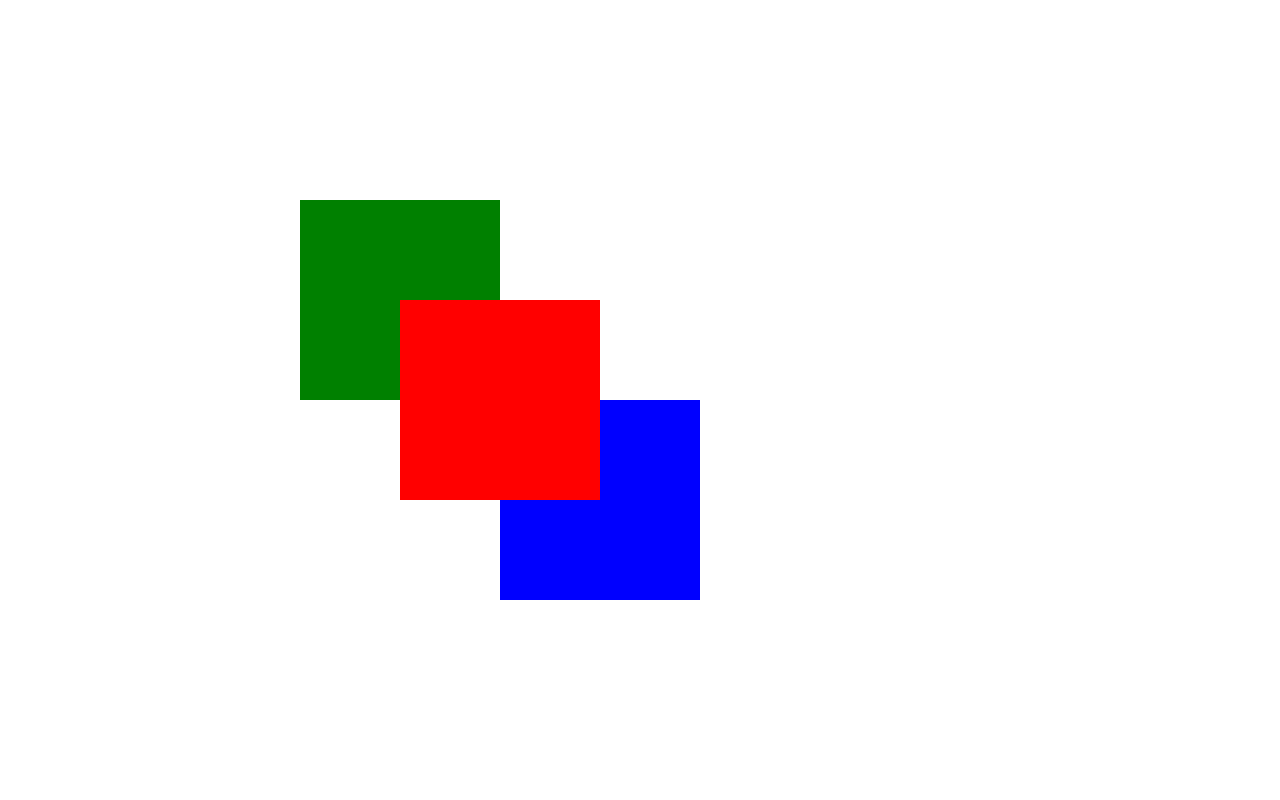
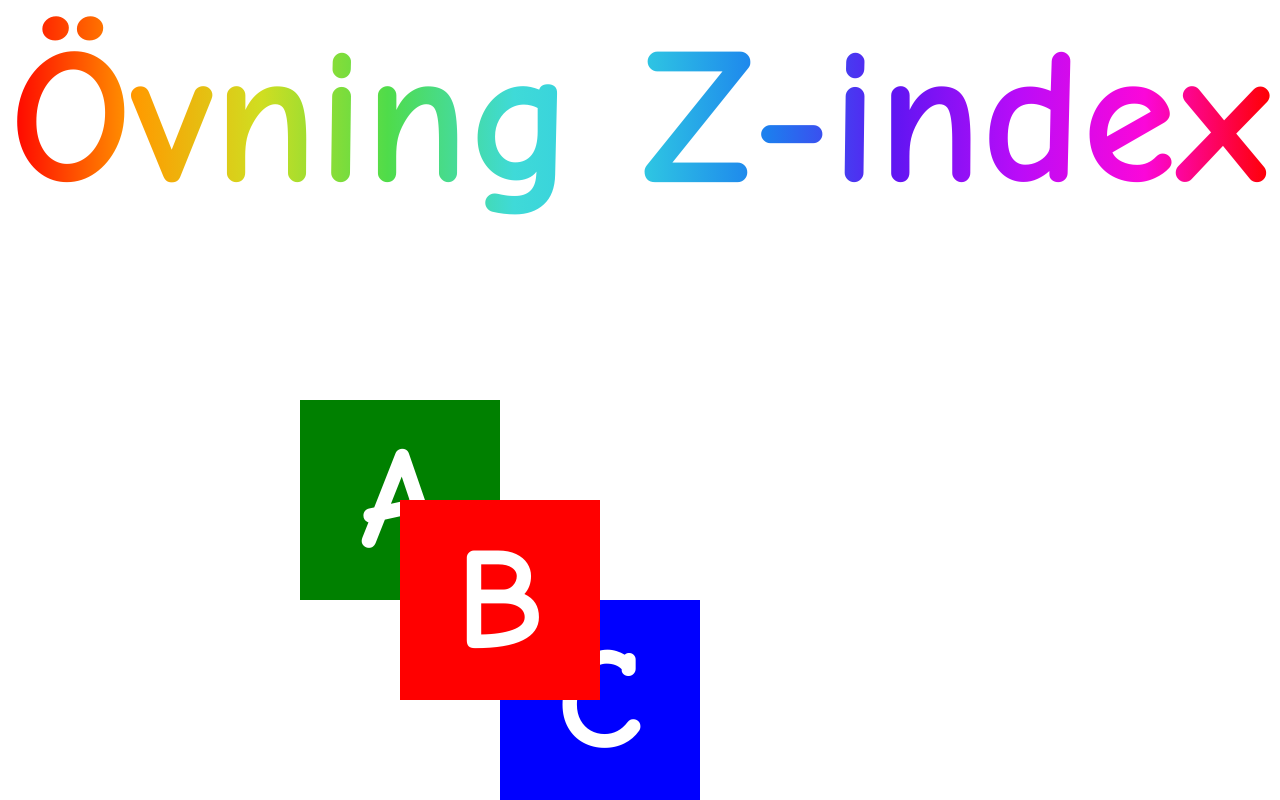
Before and after one commit to samuelpetterssonps/Webbutveckling1, a plain HTML site: page z-index/z-index.html in a window 1280 px wide. Drawn offline with Linux system fonts and the light colour scheme.

Commit message:
lägg till en fin titel

```diff
--- a/z-index/z-index.css
+++ b/z-index/z-index.css
@@ -1,15 +1,48 @@
+h1 {
+    font-family: "Comic Sans MS", sans-serif, system-ui;
+    font-size: 12rem;
+    margin: auto;
+    width: fit-content;
+    font-weight: bolder;
+    background: linear-gradient(
+            90deg,
+            rgba(255, 0, 0, 1) 0%,
+            rgba(255, 154, 0, 1) 10%,
+            rgba(208, 222, 33, 1) 20%,
+            rgba(79, 220, 74, 1) 30%,
+            rgba(63, 218, 216, 1) 40%,
+            rgba(47, 201, 226, 1) 50%,
+            rgba(28, 127, 238, 1) 60%,
+            rgba(95, 21, 242, 1) 70%,
+            rgba(186, 12, 248, 1) 80%,
+            rgba(251, 7, 217, 1) 90%,
+            rgba(255, 0, 0, 1) 100%
+    );
+    color: transparent;
+    background-clip: text;
+}
+
 main {
     position: absolute;
     left: 300px;
-    top: 200px;
+    top: 400px;
 }
 
 div {
     --size: 200px;
     width: var(--size);
     height: var(--size);
+
     position: absolute;
     transition: all 1s;
+
+    display: flex;
+    justify-content: center;
+    align-items: center;
+    font-size: 9rem;
+    color: white;
+    font-family: "Comic Sans MS", sans-serif, system-ui;
+    font-weight: bolder;
 }
 
 .green {
@@ -40,5 +73,8 @@ div {
 }
 
 .blue:hover {
-    opacity: 0;
+    background: none;
+    color: blue;
+    outline: 5px solid blue;
+
 }
--- a/z-index/z-index.html
+++ b/z-index/z-index.html
@@ -1,15 +1,16 @@
 <!DOCTYPE html>
-<html lang="en">
+<html lang="sv">
 <head>
     <meta charset="UTF-8">
     <title>Z-index</title>
     <link rel="stylesheet" href="z-index.css">
 </head>
 <body>
+<h1>Övning Z-index</h1>
 <main>
-    <div class="green"></div>
-    <div class="red"></div>
-    <div class="blue"></div>
+    <div class="green">A</div>
+    <div class="red">B</div>
+    <div class="blue">C</div>
 </main>
 </body>
 </html>
```
